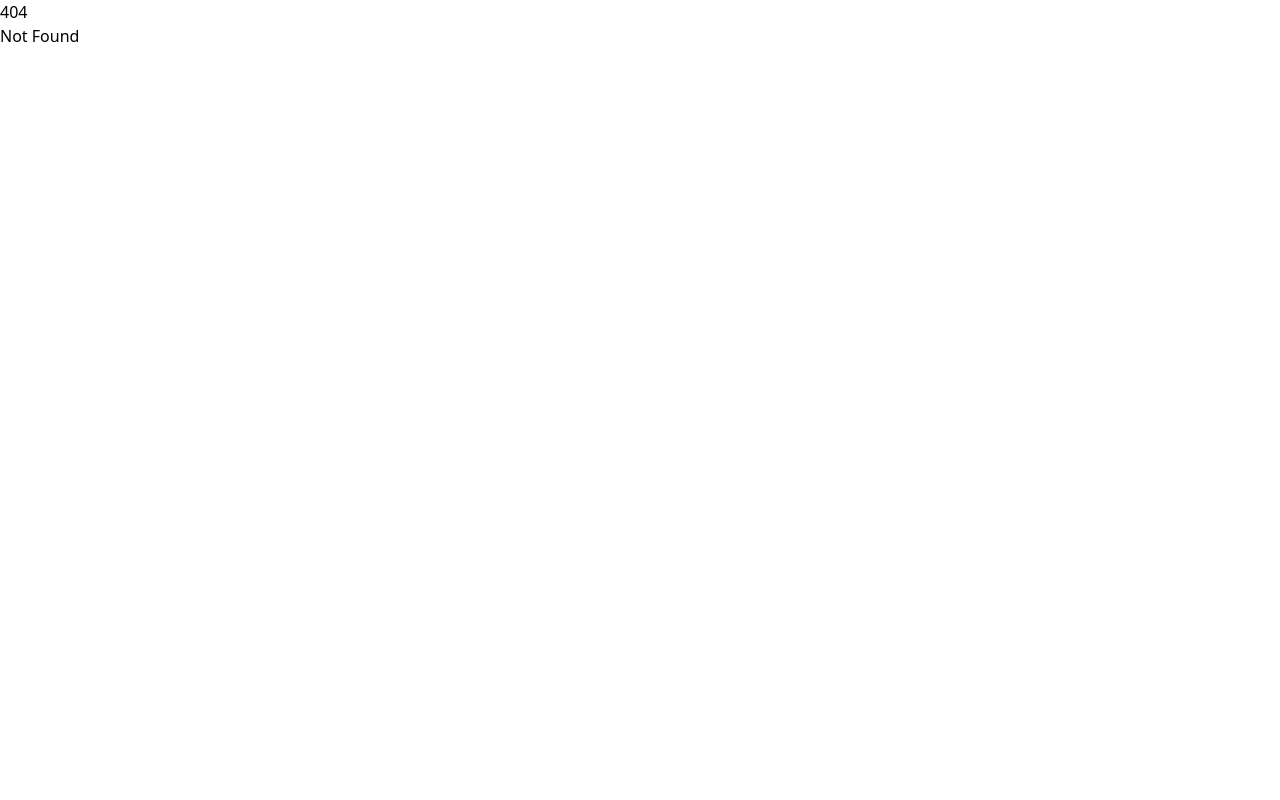
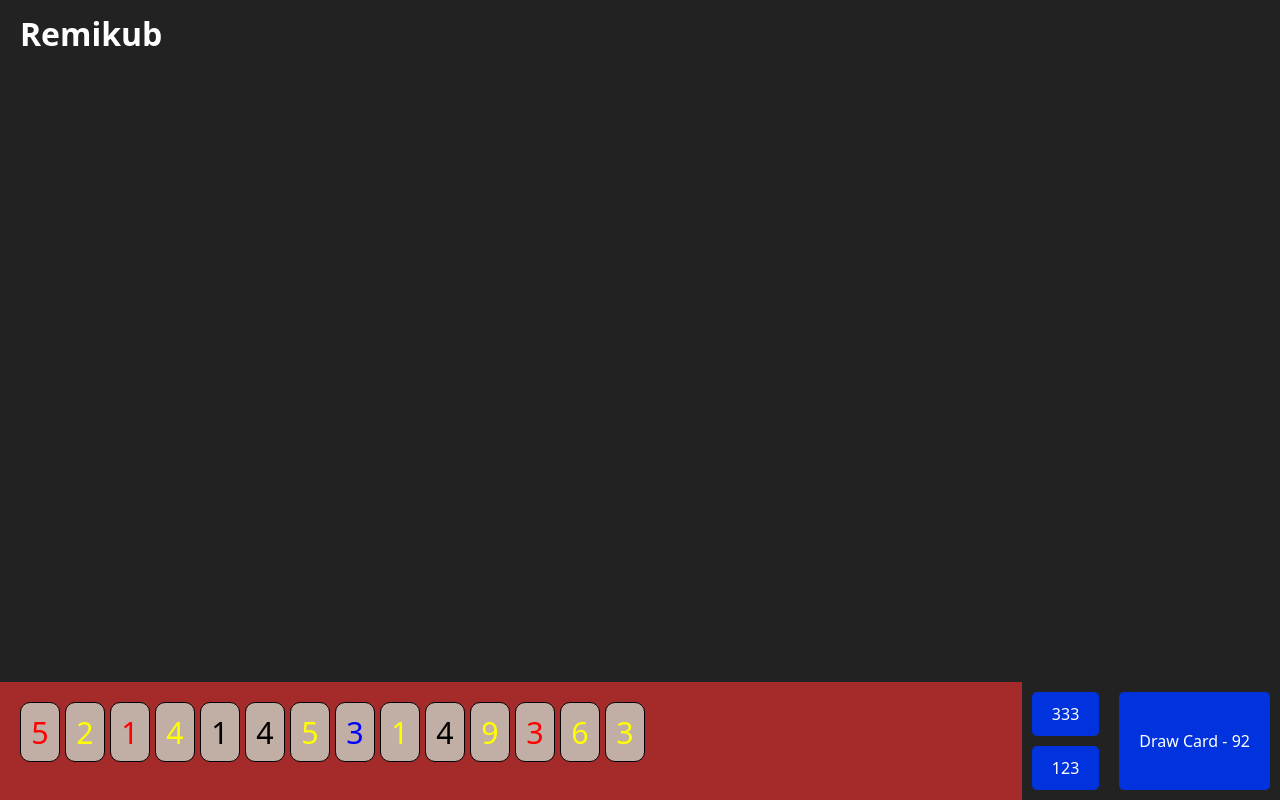
Before and after one commit to TamirL/Remikub, a SvelteKit app: page /game/1 in a window 1280 px wide. Before the commit this address had no page. Built offline with nearby package versions, Linux system fonts and the light colour scheme.

Commit message:
move game to a different url

```diff
--- a/src/lib/Card.svelte
+++ b/src/lib/Card.svelte
@@ -1,6 +1,5 @@
 <script lang="ts">
-	import type { CardData } from '../../domain/card';
-	import { getCssCardColor, getCardSizeContext } from '../../domain/card';
+	import { getCardSizeContext, getCssCardColor, type CardData } from '../domain/card';
 
 	let { cardData }: { cardData: CardData } = $props();
 	let cardColor = getCssCardColor(cardData);
--- a/src/lib/DragabbleCard.svelte
+++ b/src/lib/DragabbleCard.svelte
@@ -1,6 +1,6 @@
 <script lang="ts">
-	import type { CardSlotData } from '../../domain/board';
-	import { getCardDragDropContext, type RealCardData } from '../../domain/card';
+	import type { CardSlotData } from '../domain/board';
+	import { getCardDragDropContext, type RealCardData } from '../domain/card';
 	import Card from './Card.svelte';
 
 	let { cardData, draggedFrom }: { cardData: RealCardData; draggedFrom: CardSlotData | null } =
--- a/src/routes/+layout.svelte
+++ b/src/routes/+layout.svelte
@@ -1,6 +1,19 @@
 <script lang="ts">
 	import '../app.css';
+	import Header from './Header.svelte';
 	let { children } = $props();
 </script>
 
-{@render children()}
+<div class="main">
+	<Header />
+	{@render children()}
+</div>
+
+<style>
+	.main {
+		background-color: #222222;
+		display: flex;
+		flex-direction: column;
+		height: 100vh;
+	}
+</style>
--- a/src/routes/+page.svelte
+++ /dev/null
@@ -1,24 +0,0 @@
-<script lang="ts">
-	import Header from './Header.svelte';
-	import { setCardSizeContext } from '../domain/card';
-	import Game from './Game.svelte';
-
-	setCardSizeContext({
-		width: '40px',
-		height: '60px'
-	});
-</script>
-
-<div class="main">
-	<Header />
-	<Game />
-</div>
-
-<style>
-	.main {
-		background-color: #222222;
-		display: flex;
-		flex-direction: column;
-		height: 100vh;
-	}
-</style>
--- /dev/null
+++ b/src/routes/game/[gameId]/+page.svelte
@@ -0,0 +1,11 @@
+<script lang="ts">
+	import { setCardSizeContext } from '../../../domain/card';
+	import Game from './Game.svelte';
+
+	setCardSizeContext({
+		width: '40px',
+		height: '60px'
+	});
+</script>
+
+<Game />
```
Also changed, not shown: src/routes/game/[gameId]/Game.svelte (renamed from src/routes/Game.svelte, +10 -10 lines).
